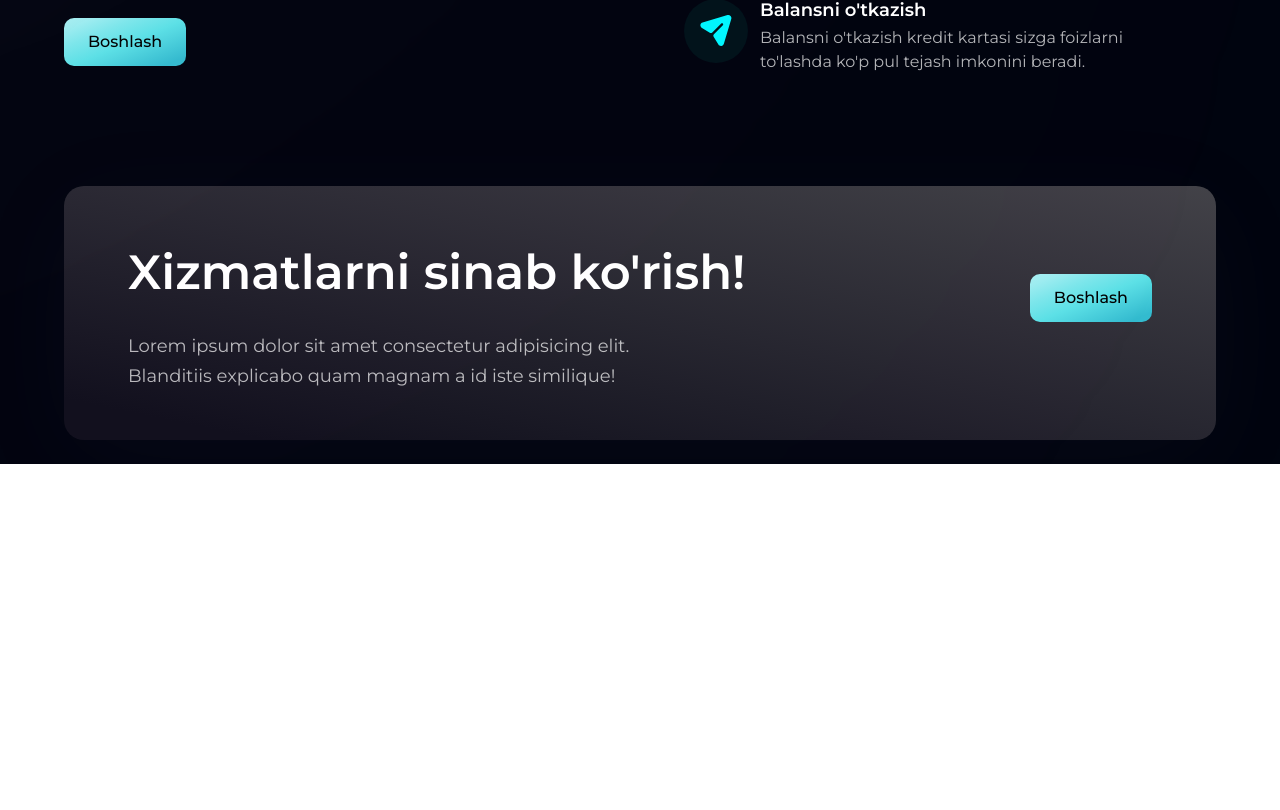
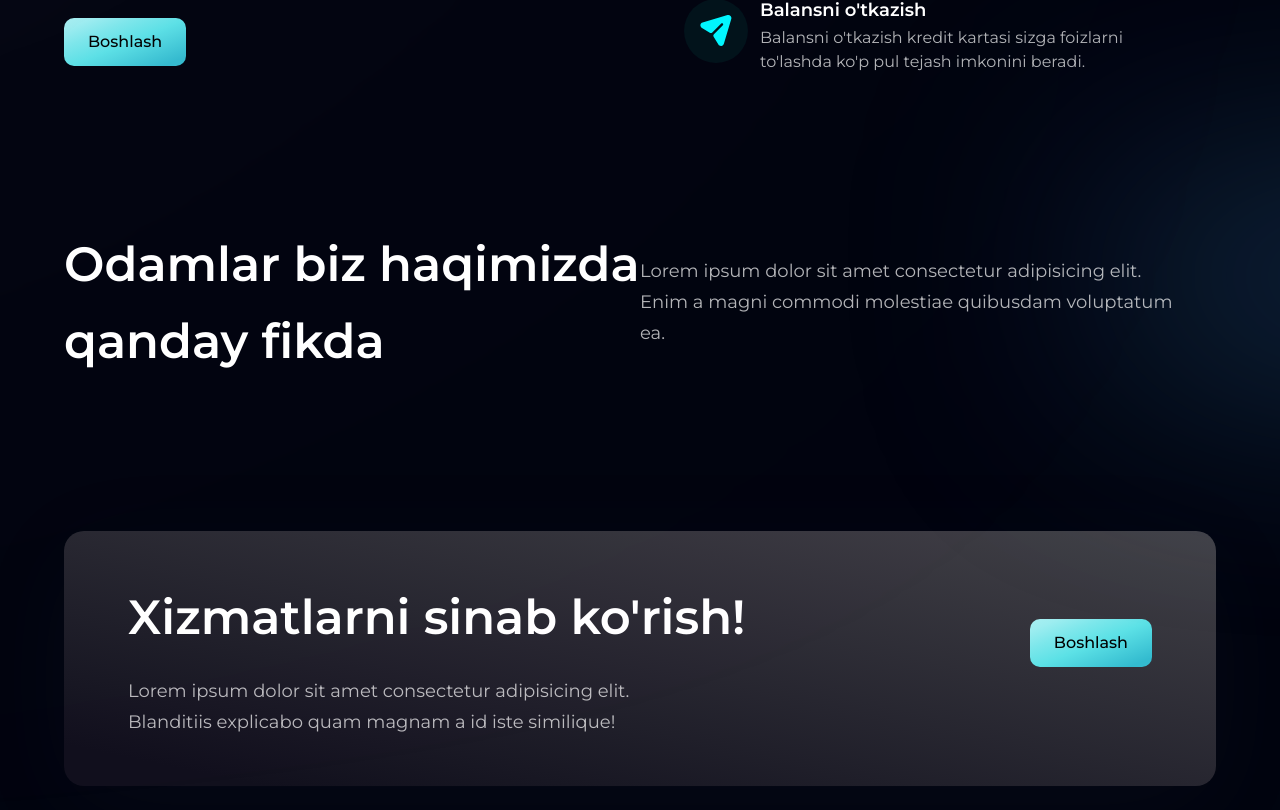
Before and after one commit to abdullohmirzayev/payme-ts-project, a React (Create React App) app: page / in a window 1280 px wide. Shown: the part 2586-3396 px from the top of the page. Before the commit the page ends 3050 px from the top, so only its background shows below. Built offline with nearby package versions, Linux system fonts and the light colour scheme.

Commit message:
added tesrimolats component

```diff
--- a/src/App.js
+++ b/src/App.js
@@ -6,6 +6,7 @@ import {
   Home,
   Navbar,
   Statistics,
+  Testimonlats,
 } from "./components";
 import { styles } from "./util/style";
 
@@ -31,7 +32,7 @@ const App = () => {
           <Contract />
           <Billing />
           <Business />
-          {/* Testimonlats */}
+          <Testimonlats />
           <CTA />
           {/* Footer */}
         </div>
--- /dev/null
+++ b/src/components/Testimonlats.jsx
@@ -0,0 +1,25 @@
+import { styles } from "../util/style"
+
+const Testimonlats = () => {
+    return (
+        <div className={`${styles.paddingY} ${styles.flexCenter} flex-col relative`}>
+            <div className='absolute z-[0] w-[60%] h-[60%] -right-[50%] rounded-full blue__gradient bottom-40' />
+
+            <div className="w-full flex justify-between items-center md:flex-row flex-col sm:mb-16 mb-6 relative z-[1]">
+                <h2 className={styles.heading2}>
+                    Odamlar biz haqimizda qanday fikda
+                </h2>
+                <div className="w-full md:mt-0 mt-6">
+                    <p className={`${styles.paragraph} text-left max-w-[550px]`}>
+                        Lorem ipsum dolor sit amet consectetur adipisicing elit. Enim a magni commodi molestiae quibusdam voluptatum ea.
+                    </p>
+                </div>
+            </div>
+
+            <div className="flex flex-wrap sm:justify-start justify-center w-full relative z-[1]"></div>
+
+        </div>
+    )
+}
+
+export default Testimonlats
--- a/src/components/index.js
+++ b/src/components/index.js
@@ -5,3 +5,4 @@ export { default as Contract } from "./Contract";
 export { default as Billing } from "./Billing";
 export { default as Business } from "./Business";
 export { default as CTA } from "./Cta";
+export { default as Testimonlats } from "./Testimonlats";
```
